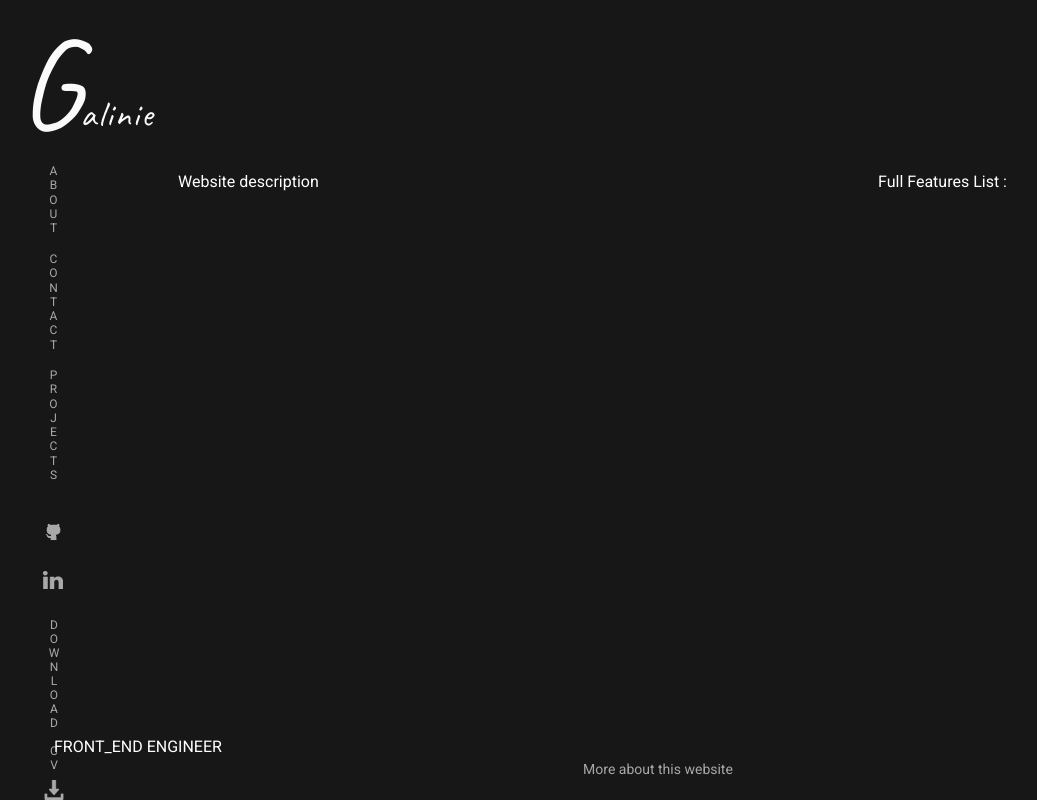
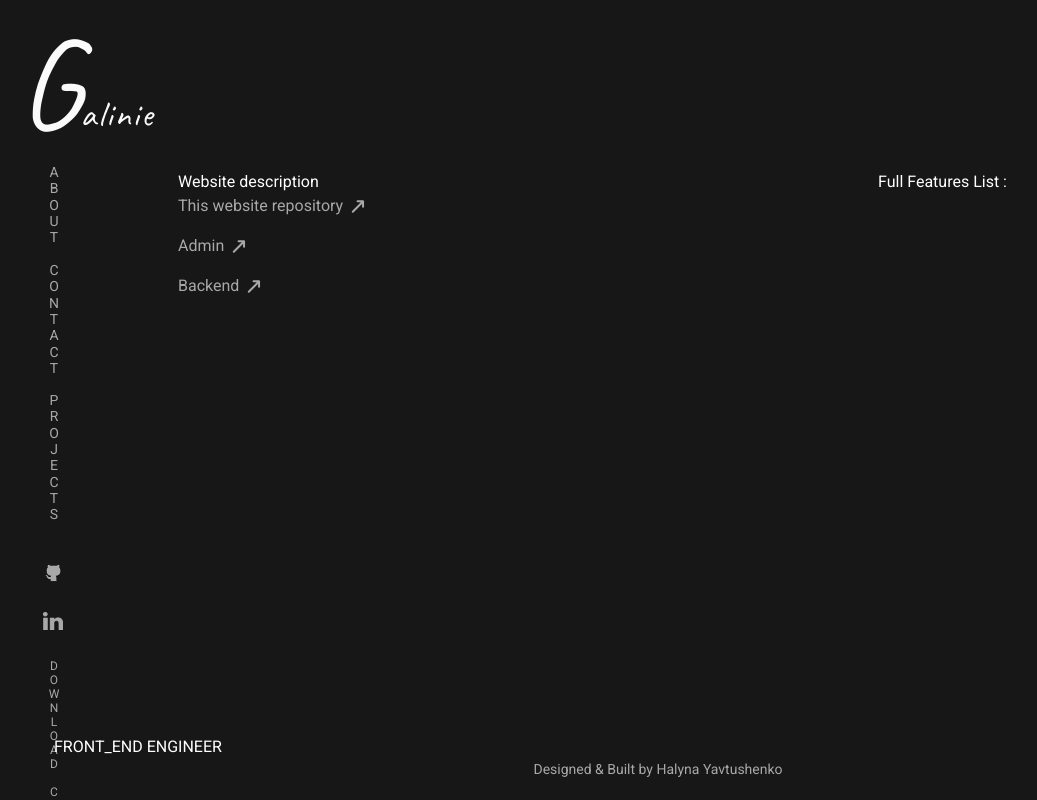
Before and after one commit to hys25/portfolio, a Next.js app: page /more-about-this-website in a window 1280 px wide. Shown: the whole page, without its empty margins (12-1049 px from the left). Built offline with nearby package versions, Linux system fonts and the light colour scheme.

Commit message:
text on about page

```diff
--- a/components/elements/aboutThisWebsite.js
+++ b/components/elements/aboutThisWebsite.js
@@ -6,10 +6,10 @@ function AboutThisWebsite({ className }) {
       <Link href="/more-about-this-website" passHref>
         <a
           href="/more-about-this-website"
-          alt="More about this website"
+          alt="Designed & Built by Halyna Yavtushenko"
           className="hover:text-white text-grey text-[14px]"
         >
-          More about this website
+          Designed & Built by Halyna Yavtushenko
         </a>
       </Link>
     </div>
--- a/components/elements/link.js
+++ b/components/elements/link.js
@@ -14,24 +14,24 @@ function NavLink({ href, name, active, className }) {
       {xl ? (
         <a
           href={href}
-          className={`relative transition-colors uppercase pb-6 w-min text-[16px] hover:text-white whitespace-nowrap ${
+          className={`relative transition-colors uppercase pb-6 w-min text-[14px] hover:text-white whitespace-nowrap ${
             active ? "text-white " : "text-grey"
           } ${className}`}
         >
           {name}
           {active && (
-            <div className="absolute top left-2 block bg-white h-[70%] w-[1px]" />
+            <div className="absolute top left-[10px] block bg-white h-[70%] w-[1px]" />
           )}
         </a>
       ) : (
         <StyledLink
-          className={`relative transition-colors uppercase pb-4 w-min text-[12px] hover:text-white tracking-wide ${
+          className={`relative transition-colors uppercase pb-4 w-min text-[14px] hover:text-white tracking-wide ${
             active ? "text-white " : "text-grey"
           } ${className}`}
         >
           {name}
           {active && (
-            <div className="absolute top-2 left-2 block bg-white h-[70%] w-[1px]" />
+            <div className="absolute top-2 left-[10px] block bg-white h-[70%] w-[1px]" />
           )}
         </StyledLink>
       )}
--- a/config/navRoutes.js
+++ b/config/navRoutes.js
@@ -15,7 +15,7 @@ export const routes = [
 export const routesMobile = [
   ...routes,
   {
-    name: "More about this website",
+    name: "Designed & Built by Halyna Yavtushenko",
     path: "/more-about-this-website",
   },
 ]
--- a/pages/about/index.js
+++ b/pages/about/index.js
@@ -25,18 +25,28 @@ function About({ skills, message, isError }) {
       <div className="flex mx-auto w-full text-white md:flex-col mt-[150px] max-w-[1200px] md:mt-[80px]">
         {isError && <div className="text-red">{message}</div>}
         <div className="flex flex-col w-1/2 md:w-full md:text-[14px]">
-          <p>
-            I’m a Toronto-based Front-End engineer, currently working for
+          <p className="mb-5">
+            I&apos;m a Toronto-based Front-End engineer, currently working for
             Studio.gd.
           </p>
-          <p className="my-8 md:my-4">
+          <p className="mb-5">
             I have a serious passion for creating intuitive, dynamic user
             experiences, UI effects and animations. I like to resolve design
             problems, create smart user interface and imagine useful
-            interaction, developing rich web experiences & web applications. Fan
-            of art, astrology, and obsesed of dogs. Interested in the entire
-            frontend spectrum and working on ambitious projects with positive
-            people.
+            interaction, developing rich web applications.
+          </p>
+          <p className="mb-5">
+            The main area of my expertise is front-end development, HTML, CSS,
+            JS, React, Next.js, building web apps, features, animations, and
+            coding interactive responsive layouts. I also have backend
+            developement experience with Express.js.
+          </p>
+          <p className="mb-5">
+            Interested in the entire full-stack spectrum and working on
+            ambitious projects with positive people. As you probably understood
+            I&apos;m obsessed with dogs. Obviously, I can&apos;t show the
+            project&apos;s name, logos, pictures, etc, so I decided dogs can
+            help describe projects I worked on
           </p>
           <Link href="/contact" passHref>
             <a
@@ -44,18 +54,15 @@ function About({ skills, message, isError }) {
               alt="Let’s make something special"
               className="underline underline-offset-8"
             >
-              Let’s make something special !
+              Visit my LinkedIn profile for more details or just contact me !
             </a>
           </Link>
         </div>
-        <div className="w-1/2 md:pl-0 md:mt-8 md:w-full pl-[150px]">
+        <div className="w-1/2 md:pl-0 md:mt-8 md:w-full pl-[150px] font-bold">
           Skills List :
-          <div className="grid grid-cols-4 gap-5 mt-8 font-bold md:grid-cols-2 md:mt-4">
+          <div className="grid grid-cols-2 gap-5 mt-8 font-bold md:grid-cols-2 md:mt-4">
             {skills.map(({ _id, skill_name }) => (
-              <div
-                key={_id}
-                className="uppercase md:font-thin md:text-center text-grey"
-              >
+              <div key={_id} className=" md:font-thin md:text-center text-grey">
                 {skill_name}
               </div>
             ))}
--- a/pages/contact/index.js
+++ b/pages/contact/index.js
@@ -88,18 +88,18 @@ function Contact() {
           src="./../../icons/arrow-left-white.svg"
         />
       </div>
-      <div className="absolute bottom-[90px] left-[180px] w-[550px] h-[224px] text-grey font-light font-[12px] md:hidden">
+      <div className="absolute whitespace-pre-line bottom-[90px] left-[180px] w-[600px] h-[224px] text-grey font-light font-[12px] md:hidden">
         <Typewriter
           onInit={(typewriter) => {
             typewriter
-              .pauseFor(2000)
-              .typeString("Reach me out on Linkedin")
               .pauseFor(1000)
-              .deleteAll()
-              .typeString("or through the form on the right")
+              .typeString(
+                "I'm always happy to make new friends, face new challanges and to have some fun. Feel free to say hi! 👋           "
+              )
               .pauseFor(1000)
-              .deleteAll()
-              .typeString("Reach me out on Linkedin")
+              .typeString(
+                " Reach me out on Linkedin or through the form on the right 👉"
+              )
               .start()
           }}
         />
--- a/pages/more-about-this-website/index.js
+++ b/pages/more-about-this-website/index.js
@@ -6,6 +6,24 @@ function MoreAboutThisWebsite() {
       <div className="flex mx-auto w-full text-white md:flex-col mt-[150px] max-w-[1200px] md:mt-[80px]">
         <div className="flex flex-col w-2/3 md:mb-4 md:m-full">
           Website description
+          <a
+            className="w-max flex relative mb-4 text-grey transition-all hover:text-white after:absolute after:inline-block after:w-5 after:h-5 after:bg-[url('/icons/arrow-top-right-grey.svg')] after:right-[-25px] after:bottom-[2px] after:bg-no-repeat after:bg-contain hover:after:bg-[url('/icons/arrow-top-right-white.svg')]"
+            href="https://github.com/hys25/portfolio"
+          >
+            This website repository
+          </a>
+          <a
+            className="w-max flex relative mb-4 text-grey transition-all hover:text-white after:absolute after:inline-block after:w-5 after:h-5 after:bg-[url('/icons/arrow-top-right-grey.svg')] after:right-[-25px] after:bottom-[2px] after:bg-no-repeat after:bg-contain hover:after:bg-[url('/icons/arrow-top-right-white.svg')]"
+            href="https://github.com/hys25/portfolio-admin"
+          >
+            Admin
+          </a>
+          <a
+            className="w-max flex relative mb-4 text-grey transition-all hover:text-white after:absolute after:inline-block after:w-5 after:h-5 after:bg-[url('/icons/arrow-top-right-grey.svg')] after:right-[-25px] after:bottom-[2px] after:bg-no-repeat after:bg-contain hover:after:bg-[url('/icons/arrow-top-right-white.svg')]"
+            href="https://github.com/hys25/portfolio-backend"
+          >
+            Backend
+          </a>
         </div>
         <div className="flex flex-col w-1/3 md:m-full">
           Full Features List :
```
Also changed, not shown: public/icons/arrow-top-right-grey.svg (added), public/icons/arrow-top-right-white.svg (added).
